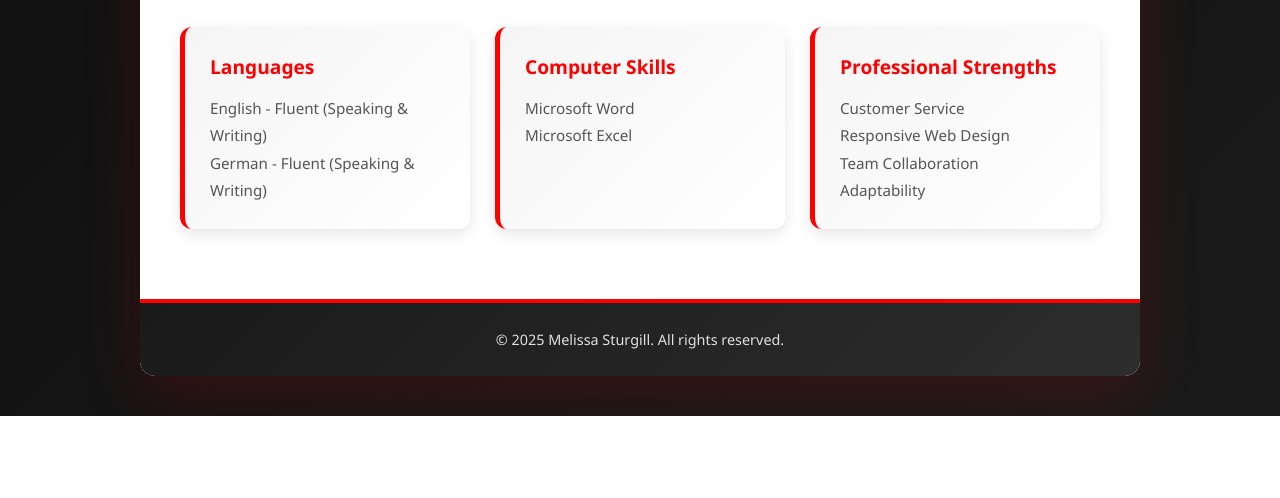
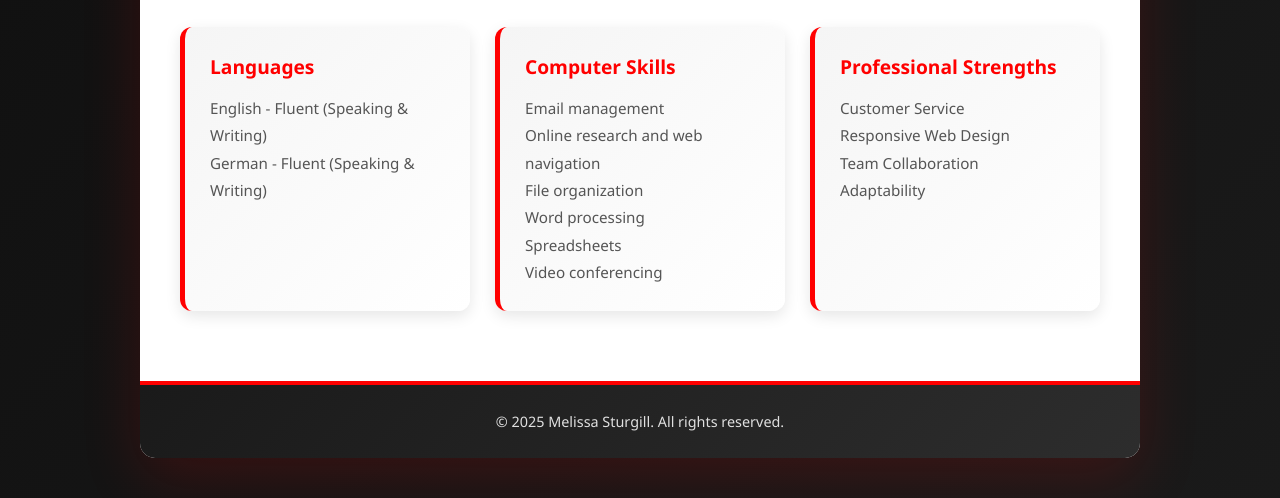
Before and after one commit to MelissaS999/MelissaS999.github.io, a website: page index.html in a window 1280 px wide. Both pictures are taken after a click on the button "SKILLS". Shown: the part 427-925 px from the top of the page. Before the commit the page ends 843 px from the top, so only its background shows below. Drawn offline with Linux system fonts and the light colour scheme.

Commit message:
Update index.html

```diff
--- a/index.html
+++ b/index.html
@@ -391,7 +391,7 @@
             <section id="summary">
                 <h2>Professional Summary</h2>
                 <div class="summary-text">
-                    <p>Motivated and adaptable professional with strong experience in customer service and a solid foundation in responsive web design. Demonstrates effective communication in both English and German, equipped with robust computer proficiency including Microsoft Word and Excel. Eager to contribute to a team-oriented environment and continuously expand technical skills.</p>
+                    <p>Motivated and adaptable professional with strong experience in customer service and a solid foundation in responsive web design.  Demonstrates effective communication in both English and German, equipped with robust computer proficiency including Microsoft Word and Excel. Eager to contribute to a team-oriented environment and continuously expand technical skills.</p>
                 </div>
             </section>
 
@@ -405,7 +405,7 @@
                     </div>
                     <div class="skill-card">
                         <h3>Computer Skills</h3>
-                        <p>Microsoft Word<br>Microsoft Excel</p>
+                        <p>Email management</p><p>Online research and web navigation</p><p>File organization</p><p>Word processing</p><p>Spreadsheets</p><p>Video conferencing</p>
                     </div>
                     <div class="skill-card">
                         <h3>Professional Strengths</h3>
```
